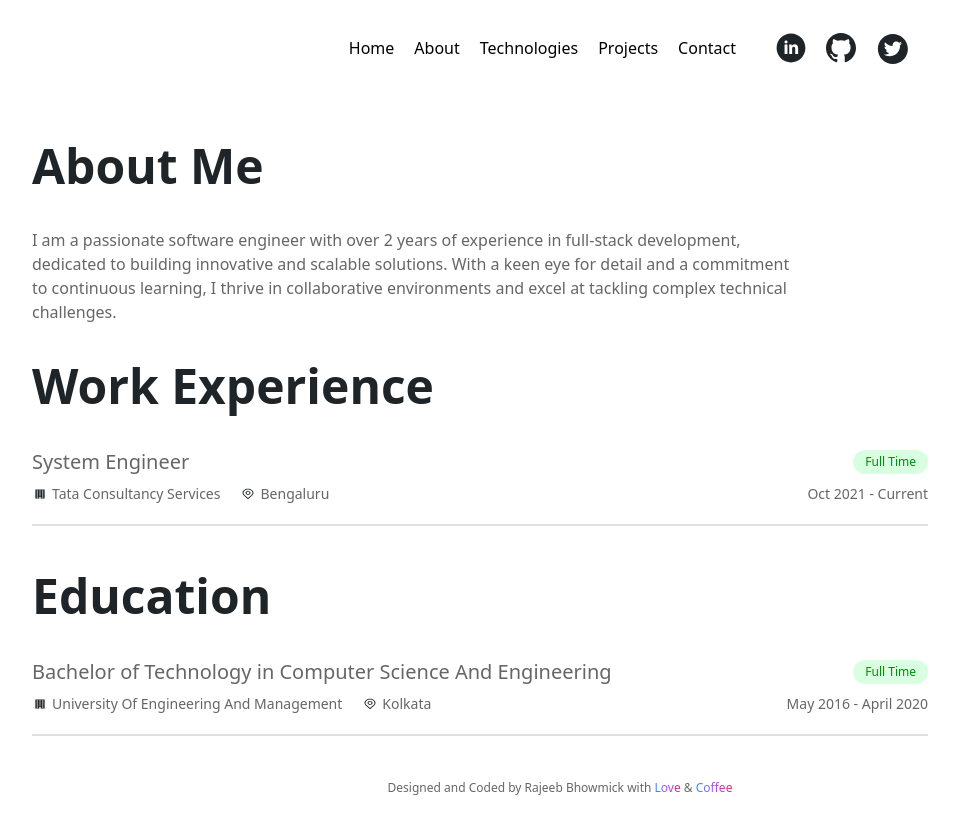
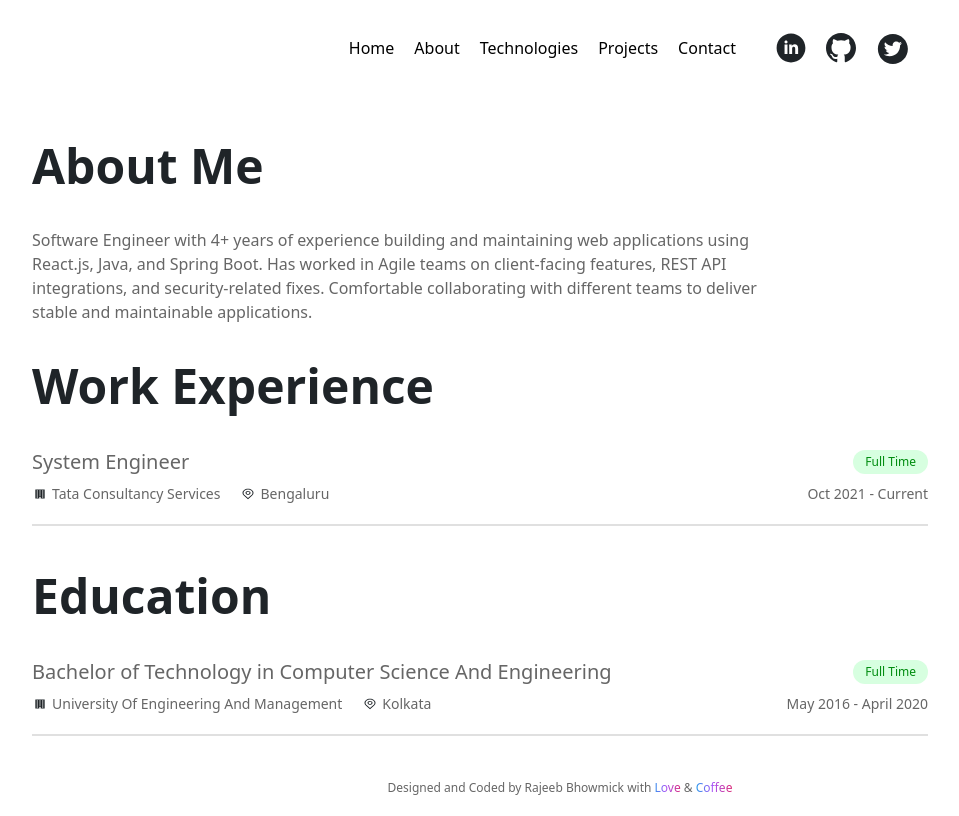
Before and after one commit to rajeeb12/Portfolio, a React (Create React App) app: page /about in a window 1280 px wide. Shown: the whole page, without its empty margins (160-1119 px from the left). Built offline with nearby package versions, Linux system fonts and the light colour scheme.

Commit message:
Update Details.js
Updated about me header

```diff
--- a/src/Details.js
+++ b/src/Details.js
@@ -38,7 +38,7 @@ export const personalDetails = {
   name: "Rajeeb Bhowmick",
   tagline: "I am a Software Engineer",
   img: profile,
-  about: `I am a passionate software engineer with over 2 years of experience in full-stack development, dedicated to building innovative and scalable solutions. With a keen eye for detail and a commitment to continuous learning, I thrive in collaborative environments and excel at tackling complex technical challenges.`,
+  about: `Software Engineer with 4+ years of experience building and maintaining web applications using React.js, Java, and Spring Boot. Has worked in Agile teams on client-facing features, REST API integrations, and security-related fixes. Comfortable collaborating with different teams to deliver stable and maintainable applications.`,
 };
 // Social Media URLs
 export const socialMediaUrl = {
```
